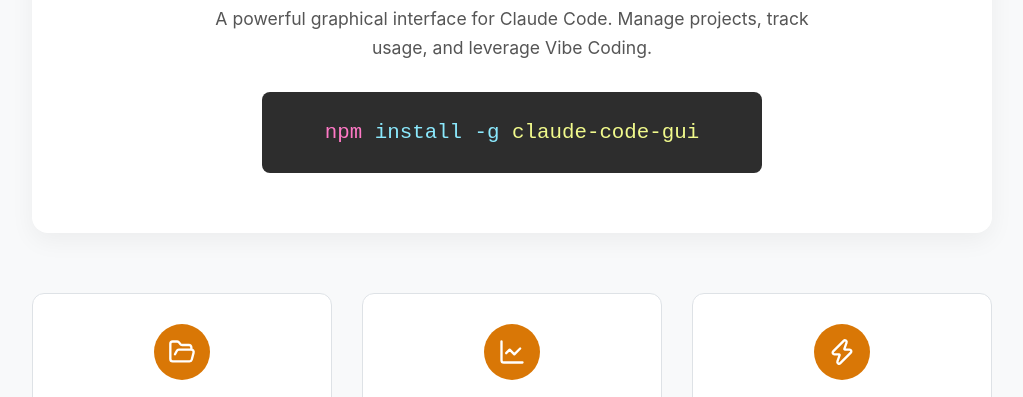
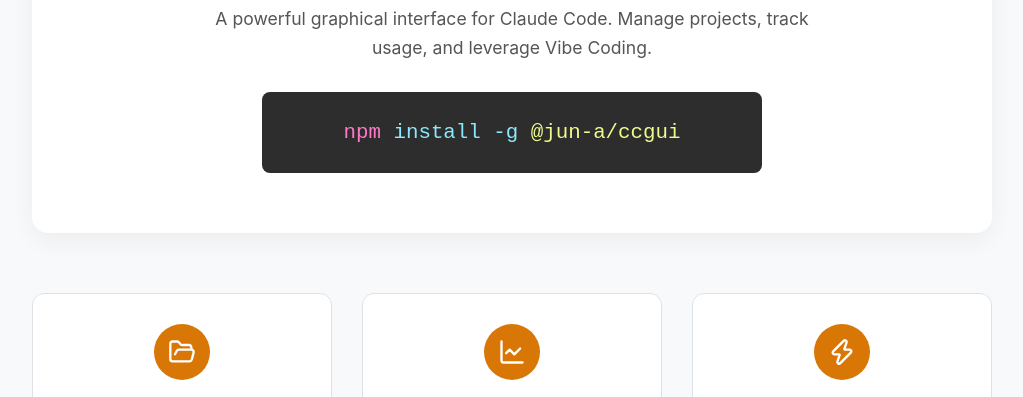
Before and after one commit to jun-a/claude-code-gui-page, a plain HTML site: page index.html in a window 1280 px wide. Shown: the part 400-797 px from the top of the page, without its empty margins (128-1151 px from the left). Drawn offline with nearby package versions, Linux system fonts and the light colour scheme.

Commit message:
fix: インストールコマンドの変更

```diff
--- a/index.html
+++ b/index.html
@@ -270,7 +270,7 @@
                 <h1>ccgui</h1>
                 <p>A powerful graphical interface for Claude Code. Manage projects, track usage, and leverage Vibe Coding.</p>
                 <div class="install-command">
-                    <code><span class="token-command">npm</span> <span class="token-keyword">install -g</span> <span class="token-package">claude-code-gui</span></code>
+                    <code><span class="token-command">npm</span> <span class="token-keyword">install -g</span> <span class="token-package">@jun-a/ccgui</span></code>
                 </div>
             </section>
 
```
